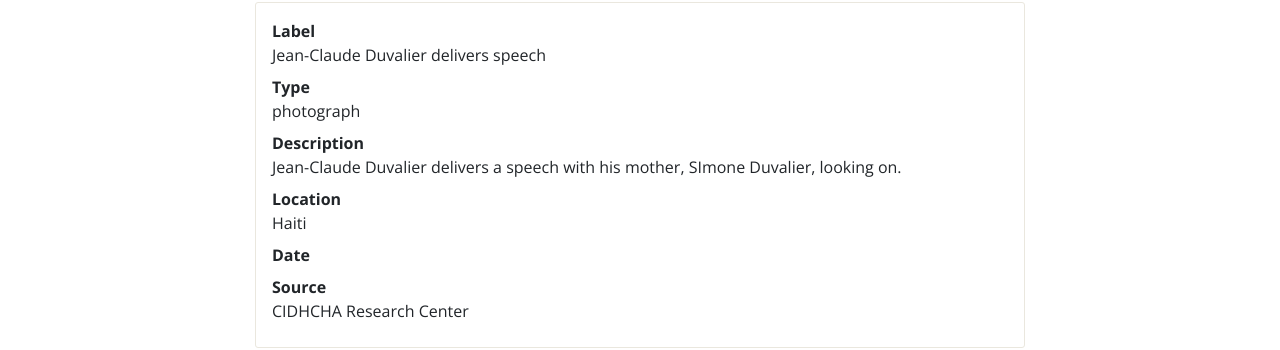
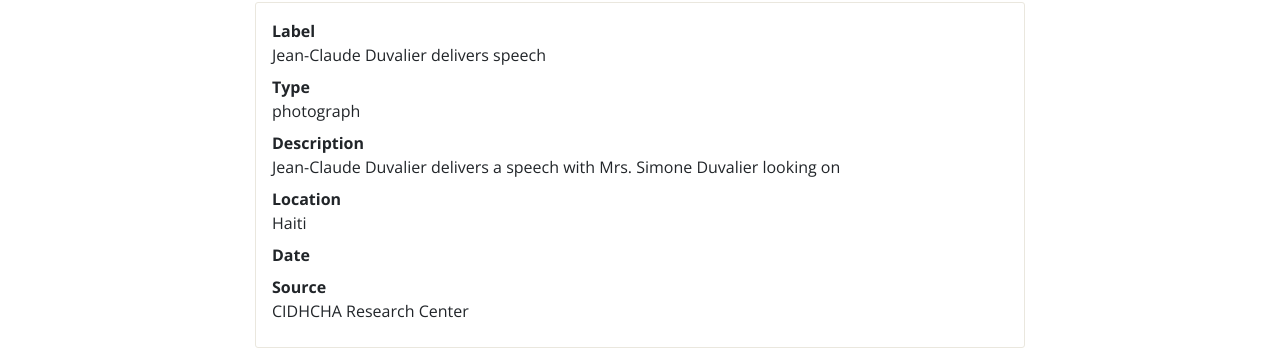
Before and after one commit to jgarcon1/dreamlab_test, a Jekyll site: the page built from _haiti/obj_19.md, in a window 1280 px wide. Shown: the part 868-1218 px from the top of the page. Built offline with Jekyll 4.4.1, drawn with Linux system fonts in a browser that asks for light colours.

```diff
--- a/_haiti/obj_19.md
+++ b/_haiti/obj_19.md
@@ -2,15 +2,15 @@
 pid: obj_19
 label: Jean-Claude Duvalier delivers speech
 _date:
-description: 'Jean-Claude Duvalier delivers a speech with his mother, SImone Duvalier,
-  looking on. '
+description: 'Jean-Claude Duvalier delivers a speech with Mrs. Simone Duvalier
+  looking on '
 type: photograph
 location: Haiti
 source: CIDHCHA Research Center
 order: '18'
 layout: haiti_data_item
 collection: haiti
-thumbnail: "/img/derivatives/iiif/images/obj_19_obj_19b/full/250,/0/default.jpg"
+thumbnail: "/img/derivatives/iiif/images/obj_19_obj_19a/full/250,/0/default.jpg"
 full: "/img/derivatives/iiif/images/obj_19_obj_19b/full/full/0/default.jpg"
 manifest: "/img/derivatives/iiif/obj_19/manifest.json"
 ---
```
Also changed, not shown: _haiti/obj_1.md (+1 -1 lines), _haiti/obj_18.md (+4 -4 lines).
